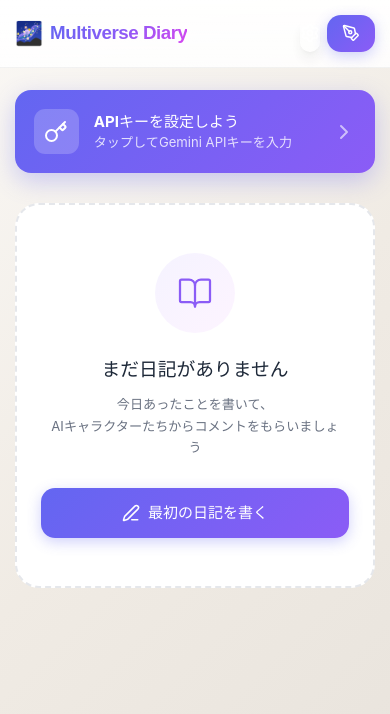
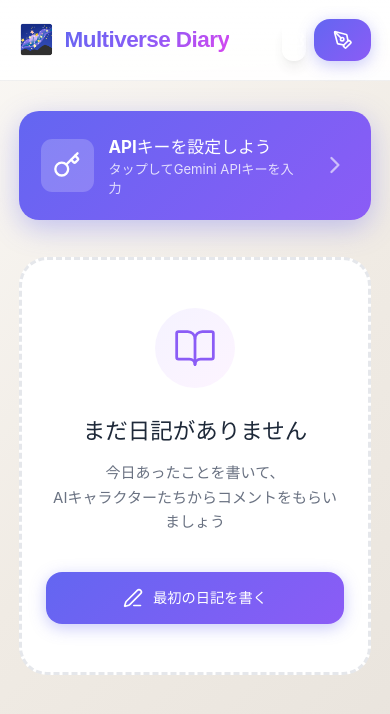
Before and after one commit to Neko2234/multiverse-diary, a React (Vite) app: page / in a window 390 px wide. Shown: the top 714 px of the page. Built offline with nearby package versions, Linux system fonts and the light colour scheme.

Commit message:
fix: Tailwindcssをプラグインに追加

```diff
--- a/src/App.css
+++ b/src/App.css
@@ -2,10 +2,10 @@
 
 /* ヘッダー */
 .app-header {
-  background: linear-gradient(to bottom, rgba(255, 255, 255, 0.95), rgba(255, 255, 255, 0.85));
-  backdrop-filter: blur(16px);
-  -webkit-backdrop-filter: blur(16px);
-  border-bottom: 1px solid rgba(0, 0, 0, 0.05);
+  background: linear-gradient(to bottom, rgba(255, 255, 255, 0.98), rgba(255, 255, 255, 0.92));
+  backdrop-filter: blur(20px);
+  -webkit-backdrop-filter: blur(20px);
+  border-bottom: 1px solid rgba(0, 0, 0, 0.06);
 }
 
 /* ロゴ */
@@ -17,64 +17,89 @@
   background-clip: text;
 }
 
+/* 日記エントリラッパー */
+.entry-wrapper {
+  position: relative;
+}
+
 /* 日記カード */
 .diary-card {
   background: white;
-  border-radius: 20px;
+  border-radius: 24px;
   box-shadow:
-    0 1px 3px rgba(0, 0, 0, 0.04),
-    0 4px 12px rgba(0, 0, 0, 0.03);
-  border: 1px solid rgba(0, 0, 0, 0.04);
+    0 2px 4px rgba(0, 0, 0, 0.02),
+    0 4px 16px rgba(0, 0, 0, 0.04),
+    0 8px 32px rgba(0, 0, 0, 0.02);
+  border: 1px solid rgba(0, 0, 0, 0.05);
   transition: all 0.3s ease;
 }
 
 .diary-card:hover {
   box-shadow:
     0 4px 8px rgba(0, 0, 0, 0.04),
-    0 12px 24px rgba(0, 0, 0, 0.06);
-  transform: translateY(-2px);
+    0 12px 32px rgba(0, 0, 0, 0.08);
+  transform: translateY(-3px);
+}
+
+/* コメントラッパー - 階層構造を表現 */
+.comments-wrapper {
+  position: relative;
+}
+
+.comments-wrapper::before {
+  content: '';
+  position: absolute;
+  top: 0;
+  left: -2px;
+  width: 8px;
+  height: 8px;
+  background: #818cf8;
+  border-radius: 50%;
+  transform: translateX(-50%);
 }
 
 /* コメントバブル */
 .comment-bubble {
   background: white;
-  border-radius: 0 18px 18px 18px;
-  box-shadow: 0 2px 8px rgba(0, 0, 0, 0.04);
-  border: 1px solid rgba(0, 0, 0, 0.04);
+  border-radius: 4px 20px 20px 20px;
+  box-shadow:
+    0 2px 8px rgba(0, 0, 0, 0.04),
+    0 4px 16px rgba(0, 0, 0, 0.02);
+  border: 1px solid rgba(0, 0, 0, 0.05);
 }
 
 /* アバター */
 .persona-avatar {
-  width: 48px;
-  height: 48px;
+  width: 52px;
+  height: 52px;
   border-radius: 50%;
   display: flex;
   align-items: center;
   justify-content: center;
-  font-size: 1.5rem;
-  box-shadow: 0 2px 8px rgba(0, 0, 0, 0.1);
+  font-size: 1.6rem;
+  box-shadow: 0 3px 12px rgba(0, 0, 0, 0.12);
   flex-shrink: 0;
 }
 
 /* ペルソナ選択ボタン */
 .persona-btn {
-  padding: 8px 16px;
-  border-radius: 24px;
-  font-size: 0.875rem;
+  padding: 10px 18px;
+  border-radius: 28px;
+  font-size: 0.95rem;
   font-weight: 500;
   border: 2px solid transparent;
   transition: all 0.2s ease;
   display: inline-flex;
   align-items: center;
-  gap: 6px;
+  gap: 8px;
 }
 
 .persona-btn-active {
   background: linear-gradient(135deg, #6366f1, #8b5cf6);
   color: white;
   border-color: transparent;
-  box-shadow: 0 4px 12px rgba(99, 102, 241, 0.3);
-  transform: scale(1.02);
+  box-shadow: 0 4px 14px rgba(99, 102, 241, 0.35);
+  transform: scale(1.03);
 }
 
 .persona-btn-inactive {
@@ -94,19 +119,20 @@
   background: linear-gradient(135deg, #6366f1 0%, #8b5cf6 100%);
   color: white;
   font-weight: 600;
-  padding: 14px 28px;
-  border-radius: 14px;
-  box-shadow: 0 4px 14px rgba(99, 102, 241, 0.3);
+  font-size: 1rem;
+  padding: 16px 32px;
+  border-radius: 16px;
+  box-shadow: 0 4px 16px rgba(99, 102, 241, 0.35);
   transition: all 0.3s ease;
   display: inline-flex;
   align-items: center;
   justify-content: center;
-  gap: 8px;
+  gap: 10px;
 }
 
 .btn-primary:hover:not(:disabled) {
   transform: translateY(-2px);
-  box-shadow: 0 6px 20px rgba(99, 102, 241, 0.4);
+  box-shadow: 0 8px 24px rgba(99, 102, 241, 0.45);
 }
 
 .btn-primary:active:not(:disabled) {
@@ -125,8 +151,8 @@
   background: white;
   color: #6366f1;
   font-weight: 600;
-  padding: 12px 24px;
-  border-radius: 12px;
+  padding: 14px 28px;
+  border-radius: 14px;
   border: 2px solid #e5e7eb;
   transition: all 0.2s ease;
   display: inline-flex;
@@ -142,12 +168,12 @@
 /* 入力フィールド */
 .textarea-diary {
   width: 100%;
-  min-height: 180px;
-  padding: 20px;
+  min-height: 200px;
+  padding: 24px;
   border: 2px solid #e5e7eb;
-  border-radius: 16px;
-  font-size: 1.05rem;
-  line-height: 1.8;
+  border-radius: 20px;
+  font-size: 1.1rem;
+  line-height: 1.9;
   background: #fafaf9;
   transition: all 0.3s ease;
 }
@@ -155,7 +181,7 @@
 .textarea-diary:focus {
   border-color: #6366f1;
   background: white;
-  box-shadow: 0 0 0 4px rgba(99, 102, 241, 0.1);
+  box-shadow: 0 0 0 5px rgba(99, 102, 241, 0.1);
 }
 
 .textarea-diary::placeholder {
@@ -165,22 +191,23 @@
 /* 分析セクション */
 .analysis-section {
   background: linear-gradient(135deg, #f5f3ff 0%, #fdf4ff 50%, #fff1f2 100%);
-  border-radius: 16px;
-  border: 1px solid rgba(139, 92, 246, 0.1);
+  border-radius: 20px;
+  border: 1px solid rgba(139, 92, 246, 0.15);
+  margin-top: 24px;
 }
 
 /* 空状態 */
 .empty-state {
   background: white;
-  border: 2px dashed #e5e7eb;
-  border-radius: 24px;
-  padding: 48px 24px;
+  border: 3px dashed #e5e7eb;
+  border-radius: 28px;
+  padding: 64px 32px;
 }
 
 .empty-state-icon {
-  width: 80px;
-  height: 80px;
-  margin: 0 auto 24px;
+  width: 100px;
+  height: 100px;
+  margin: 0 auto 28px;
   background: linear-gradient(135deg, #f5f3ff 0%, #fdf4ff 100%);
   border-radius: 50%;
   display: flex;
@@ -191,79 +218,79 @@
 
 /* モーダル */
 .modal-overlay {
-  background: rgba(0, 0, 0, 0.4);
-  backdrop-filter: blur(4px);
-  -webkit-backdrop-filter: blur(4px);
+  background: rgba(0, 0, 0, 0.5);
+  backdrop-filter: blur(6px);
+  -webkit-backdrop-filter: blur(6px);
 }
 
 .modal-content {
   background: white;
-  border-radius: 24px;
+  border-radius: 28px;
   box-shadow: 0 25px 50px -12px rgba(0, 0, 0, 0.25);
-  max-width: 440px;
-  width: calc(100% - 32px);
-  margin: 16px;
+  max-width: 480px;
+  width: calc(100% - 40px);
+  margin: 20px;
 }
 
 /* APIキーバナー */
 .api-banner {
   background: linear-gradient(135deg, #6366f1 0%, #8b5cf6 100%);
-  border-radius: 16px;
-  box-shadow: 0 8px 24px rgba(99, 102, 241, 0.3);
+  border-radius: 20px;
+  box-shadow: 0 8px 28px rgba(99, 102, 241, 0.35);
   transition: all 0.3s ease;
 }
 
 .api-banner:hover {
-  transform: translateY(-2px);
-  box-shadow: 0 12px 32px rgba(99, 102, 241, 0.4);
-}
-
-/* コメントセクション */
-.comments-section {
-  background: linear-gradient(to bottom, #fafaf9, #f5f5f4);
-  border-top: 1px solid rgba(0, 0, 0, 0.04);
-  margin: 0 -24px -24px;
-  padding: 24px;
-  border-radius: 0 0 20px 20px;
+  transform: translateY(-3px);
+  box-shadow: 0 12px 36px rgba(99, 102, 241, 0.45);
 }
 
 /* スマホ対応 */
 @media (max-width: 640px) {
   .diary-card {
-    border-radius: 16px;
-    margin: 0 -8px;
+    border-radius: 20px;
   }
 
   .persona-btn {
-    padding: 6px 12px;
-    font-size: 0.8rem;
+    padding: 8px 14px;
+    font-size: 0.875rem;
   }
 
   .btn-primary {
-    padding: 12px 20px;
+    padding: 14px 24px;
     width: 100%;
+    font-size: 0.95rem;
   }
 
   .textarea-diary {
-    min-height: 150px;
-    padding: 16px;
+    min-height: 160px;
+    padding: 18px;
     font-size: 1rem;
   }
 
   .modal-content {
-    border-radius: 20px;
-    margin: 12px;
+    border-radius: 24px;
+    margin: 16px;
   }
 
-  .comments-section {
-    margin: 0 -16px -16px;
-    padding: 16px;
+  .empty-state {
+    padding: 48px 24px;
+  }
+
+  .empty-state-icon {
+    width: 80px;
+    height: 80px;
+  }
+
+  .comments-wrapper {
+    margin-left: 16px !important;
+    padding-left: 20px !important;
   }
 }
 
 /* タブレット対応 */
 @media (min-width: 641px) and (max-width: 1024px) {
   .diary-card {
-    border-radius: 20px;
+    border-radius: 24px;
   }
 }
--- a/src/App.jsx
+++ b/src/App.jsx
@@ -193,12 +193,12 @@ const AnalysisSection = ({ analysis, onClose }) => (
 );
 
 const PersonaSelector = ({ selected, togglePersona }) => (
-    <div className="mb-6">
-        <h3 className="text-sm font-semibold text-gray-600 mb-3 flex items-center gap-2">
-            <MessageCircle size={16} className="text-indigo-500" />
+    <div className="mb-8">
+        <h3 className="text-base font-semibold text-gray-700 mb-4 flex items-center gap-2">
+            <MessageCircle size={20} className="text-indigo-500" />
             誰からコメントをもらう？
         </h3>
-        <div className="flex flex-wrap gap-2">
+        <div className="flex flex-wrap gap-3">
             {PERSONAS.map(p => {
                 const isSelected = selected.includes(p.id);
                 return (
@@ -240,57 +240,62 @@ const EntryItem = ({ entry, onDelete, onUpdate, apiKey }) => {
     };
 
     return (
-        <div className="diary-card p-6 sm:p-8 mb-6 animate-slideUp">
+        <div className="entry-wrapper mb-10 animate-slideUp">
+            {/* 日記本体カード */}
+            <div className="diary-card p-6 sm:p-8">
                 {/* ヘッダー */}
-            <div className="flex justify-between items-center mb-5 pb-4 border-b border-gray-100">
-                <div className="flex items-center gap-3">
-                    <div className="w-10 h-10 bg-gradient-to-br from-indigo-100 to-purple-100 rounded-xl flex items-center justify-center">
-                        <Calendar size={18} className="text-indigo-500" />
+                <div className="flex justify-between items-center mb-6 pb-5 border-b-2 border-gray-100">
+                    <div className="flex items-center gap-4">
+                        <div className="w-12 h-12 bg-gradient-to-br from-indigo-100 to-purple-100 rounded-xl flex items-center justify-center">
+                            <Calendar size={22} className="text-indigo-500" />
                         </div>
                         <div>
-                        <span className="text-gray-800 text-sm font-medium">{entry.date}</span>
+                            <span className="text-gray-800 text-base font-semibold">{entry.date}</span>
                         </div>
                     </div>
                     <button
                         onClick={() => onDelete(entry.id)}
-                    className="text-gray-300 hover:text-red-400 transition-colors p-2 rounded-xl hover:bg-red-50"
+                        className="text-gray-300 hover:text-red-400 transition-colors p-2.5 rounded-xl hover:bg-red-50"
                         title="削除"
                     >
-                    <Trash2 size={18} />
+                        <Trash2 size={20} />
                     </button>
                 </div>
 
                 {/* 本文 */}
                 <div className="mb-6">
-                <p className="text-gray-800 whitespace-pre-wrap leading-relaxed text-base">{entry.content}</p>
+                    <p className="text-gray-800 whitespace-pre-wrap leading-loose text-base sm:text-lg">{entry.content}</p>
                 </div>
 
                 {/* Analysis Button or Section */}
                 {entry.analysis ? (
                     <AnalysisSection analysis={entry.analysis} onClose={clearAnalysis} />
                 ) : (
-                <div className="mb-4 flex justify-end">
+                    <div className="flex justify-end">
                         <button
                             onClick={handleAnalysis}
                             disabled={analyzing}
-                        className="text-sm font-semibold text-indigo-600 bg-indigo-50 hover:bg-indigo-100 px-4 py-2 rounded-xl transition-all flex items-center gap-2 hover:shadow-sm"
+                            className="text-sm font-semibold text-indigo-600 bg-indigo-50 hover:bg-indigo-100 px-5 py-2.5 rounded-xl transition-all flex items-center gap-2 hover:shadow-sm"
                         >
-                        {analyzing ? <Loader2 size={16} className="animate-spin" /> : <BrainCircuit size={16} />}
+                            {analyzing ? <Loader2 size={18} className="animate-spin" /> : <BrainCircuit size={18} />}
                             {analyzing ? '分析中...' : 'AI感情分析'}
                         </button>
                     </div>
                 )}
+            </div>
 
-            {/* コメントセクション */}
-            <div className="comments-section">
-                <h4 className="text-xs font-semibold text-gray-500 uppercase tracking-wider mb-4 flex items-center gap-2">
-                    <Heart size={14} className="text-pink-400" />
+            {/* コメントセクション - カードの外、階層構造で表示 */}
+            <div className="comments-wrapper mt-4 ml-6 sm:ml-10 pl-6 sm:pl-8 border-l-4 border-indigo-200">
+                <h4 className="text-sm font-bold text-gray-500 uppercase tracking-wider mb-5 flex items-center gap-2">
+                    <Heart size={16} className="text-pink-400" />
                     みんなからのコメント
                 </h4>
+                <div className="space-y-4">
                     {entry.comments.map((c, i) => {
                         const persona = PERSONAS.find(p => p.id === c.personaId);
                         return persona ? <CommentCard key={i} persona={persona} text={c.text} index={i} /> : null;
                     })}
+                </div>
             </div>
         </div>
     );
@@ -477,15 +482,15 @@ export default function App() {
     };
 
     return (
-        <div className="min-h-screen pb-12">
+        <div className="min-h-screen pb-16">
             {/* Header */}
-            <header className="app-header py-4 px-4 sm:py-5 sticky top-0 z-10">
-                <div className="max-w-2xl mx-auto flex justify-between items-center">
+            <header className="app-header py-5 px-5 sm:py-6 sm:px-8 sticky top-0 z-10">
+                <div className="max-w-3xl mx-auto flex justify-between items-center">
                     <h1
-                        className="text-xl sm:text-2xl font-bold tracking-tight flex items-center gap-2 sm:gap-3 cursor-pointer"
+                        className="text-2xl sm:text-3xl font-bold tracking-tight flex items-center gap-3 sm:gap-4 cursor-pointer"
                         onClick={() => setView('list')}
                     >
-                        <span className="text-2xl sm:text-3xl">🌌</span>
+                        <span className="text-3xl sm:text-4xl">🌌</span>
                         <span className="app-logo">Multiverse Diary</span>
                     </h1>
 
@@ -493,22 +498,22 @@ export default function App() {
                          {/* Settings Button */}
                         <button
                             onClick={() => setShowSettings(true)}
-                            className={`p-2.5 rounded-xl transition-all ${
+                            className={`p-3 rounded-xl transition-all ${
                                 apiKey
                                     ? 'text-gray-400 hover:text-gray-600 hover:bg-gray-100'
                                     : 'text-white bg-gradient-to-r from-indigo-500 to-purple-500 shadow-lg animate-pulse'
                             }`}
                             title="APIキー設定"
                         >
-                            <Settings size={20} />
+                            <Settings size={24} />
                         </button>
 
                         {view === 'list' && (
                             <button
                                 onClick={() => setView('new')}
-                                className="btn-primary !py-2.5 !px-4 sm:!px-5"
+                                className="btn-primary !py-3 !px-5 sm:!px-6"
                             >
-                                <PenTool size={18} />
+                                <PenTool size={20} />
                                 <span className="hidden sm:inline">日記を書く</span>
                             </button>
                         )}
@@ -524,32 +529,34 @@ export default function App() {
                 </div>
             </header>
 
-            <main className="max-w-2xl mx-auto px-4 pt-6">
+            <main className="max-w-3xl mx-auto px-5 sm:px-8 pt-8 sm:pt-10">
                 {/* Warning Banner if no Key */}
                 {!apiKey && view === 'list' && (
                     <div
                         onClick={() => setShowSettings(true)}
-                        className="api-banner text-white p-5 mb-8 cursor-pointer flex items-center justify-between gap-4"
+                        className="api-banner text-white p-6 mb-10 cursor-pointer flex items-center justify-between gap-4"
                     >
                         <div className="flex items-center gap-4">
-                            <div className="w-12 h-12 bg-white/20 rounded-xl flex items-center justify-center">
-                                <Key size={24} />
+                            <div className="w-14 h-14 bg-white/20 rounded-xl flex items-center justify-center">
+                                <Key size={28} />
                             </div>
                             <div>
-                                <div className="font-bold text-base">APIキーを設定しよう</div>
+                                <div className="font-bold text-lg">APIキーを設定しよう</div>
                                 <div className="text-sm text-white/80">タップしてGemini APIキーを入力</div>
                             </div>
                         </div>
-                        <ChevronRight size={24} className="text-white/60" />
+                        <ChevronRight size={28} className="text-white/60" />
                     </div>
                 )}
 
                 {/* New Entry View */}
                 {view === 'new' && (
                     <div className="animate-slideUp">
-                        <div className="diary-card p-6 sm:p-8">
-                            <label className="block text-gray-800 font-semibold mb-4 text-lg flex items-center gap-2">
-                                <Edit3 size={20} className="text-indigo-500" />
+                        <div className="diary-card p-6 sm:p-10">
+                            <label className="block text-gray-800 font-bold mb-5 text-xl flex items-center gap-3">
+                                <span className="w-10 h-10 bg-gradient-to-br from-indigo-100 to-purple-100 rounded-xl flex items-center justify-center">
+                                    <Edit3 size={22} className="text-indigo-500" />
+                                </span>
                                 今日の出来事は？
                             </label>
                             <textarea
@@ -591,10 +598,10 @@ export default function App() {
                         {entries.length === 0 ? (
                             <div className="empty-state text-center animate-fadeIn">
                                 <div className="empty-state-icon">
-                                    <BookOpen size={36} strokeWidth={1.5} />
+                                    <BookOpen size={44} strokeWidth={1.5} />
                                 </div>
-                                <h2 className="text-xl font-bold text-gray-800 mb-3">まだ日記がありません</h2>
-                                <p className="text-gray-500 mb-8 text-sm leading-relaxed max-w-xs mx-auto">
+                                <h2 className="text-2xl font-bold text-gray-800 mb-4">まだ日記がありません</h2>
+                                <p className="text-gray-500 mb-10 text-base leading-relaxed max-w-sm mx-auto">
                                     今日あったことを書いて、<br/>
                                     AIキャラクターたちからコメントをもらいましょう
                                 </p>
@@ -602,7 +609,7 @@ export default function App() {
                                     onClick={() => setView('new')}
                                     className="btn-primary"
                                 >
-                                    <Edit3 size={18} />
+                                    <Edit3 size={20} />
                                     最初の日記を書く
                                 </button>
                             </div>
--- a/vite.config.js
+++ b/vite.config.js
@@ -4,6 +4,6 @@ import tailwindcss from "@tailwindcss/vite";
 
 // https://vite.dev/config/
 export default defineConfig({
-  plugins: [react()],
+  plugins: [react(), tailwindcss()],
   base: '/multiverse-diary/',
 })
```
Lines whose indentation alone changed are shown as unchanged.
